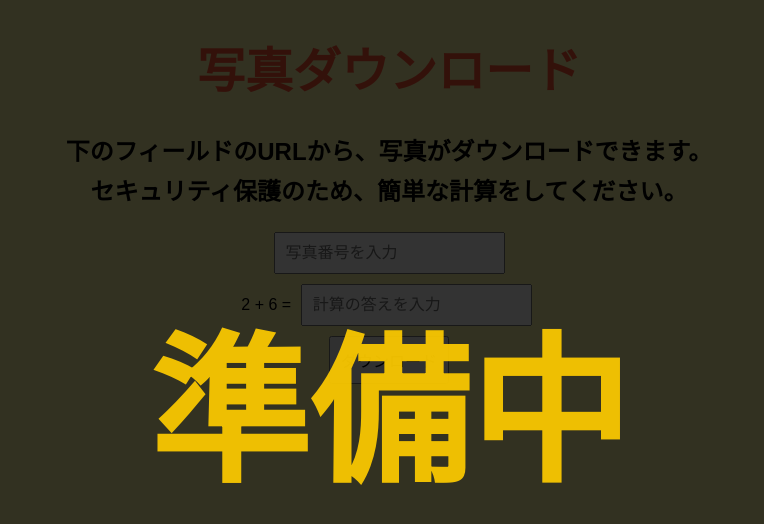
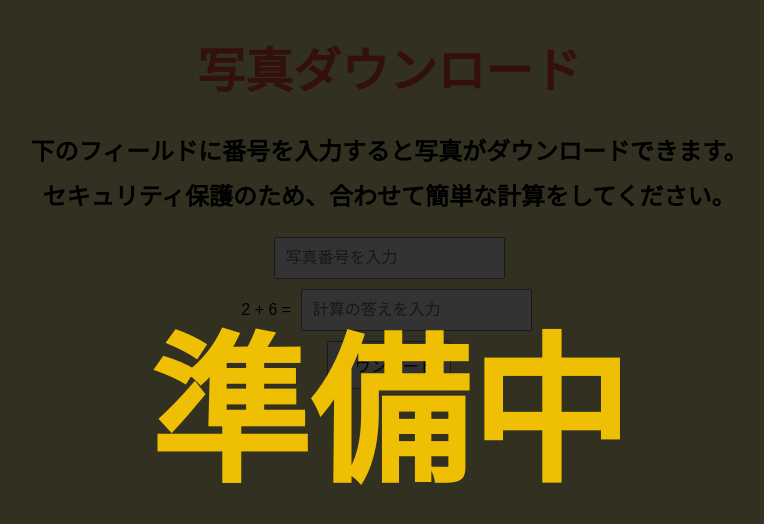
Before and after one commit to Furaingu-Dainaso-daidai/photo-download-app, a plain HTML site: page public/index.html in a window 1280 px wide. Shown: the whole page, without its empty margins (251-1015 px from the left). Drawn offline with Linux system fonts and the light colour scheme.

Commit message:
Update index.html

```diff
--- a/public/index.html
+++ b/public/index.html
@@ -78,15 +78,15 @@
 </head>
 <body>
     <h1 class="title">写真ダウンロード</h1>
-    <h2 style="margin-top: -20px;">下のフィールドのURLから、写真がダウンロードできます。</h2>
-    <h2 style="margin-top: -15px;">セキュリティ保護のため、簡単な計算をしてください。</h2>
+    <h2 style="margin-top: -20px;">下のフィールドに番号を入力すると写真がダウンロードできます。</h2>
+    <h2 style="margin-top: -10px;">セキュリティ保護のため、合わせて簡単な計算をしてください。</h2>
     <form id="photo-form">
         <input type="text" id="photo-number" placeholder="写真番号を入力" required>
         <div id="math-captcha">
             <label id="math-question"></label>
             <input type="text" id="math-answer" placeholder="計算の答えを入力" required>
         </div>
-        <button type="submit">ダウンロード</button>
+        <button type="submit">ダウンロード!</button>
     </form>
     <div id="photo-container"></div>
 
```
